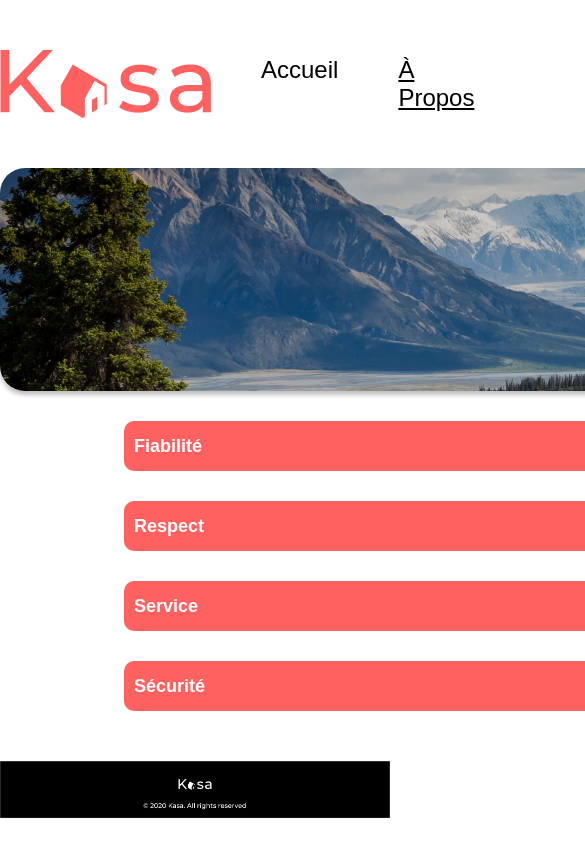
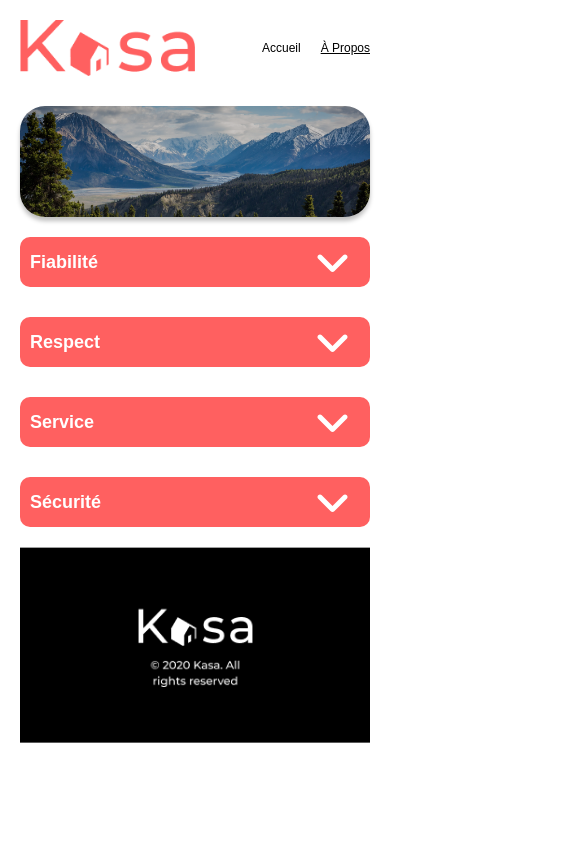
Before and after one commit to NicolasMoulin1/Opc-Projet-8, a React (Vite) app in the folder reactP8/: page /about in a window 390 px wide. Shown: the top 844 px of the page, 585 px wide, since content can reach past the window. Built offline with nearby package versions, Linux system fonts and the light colour scheme.

Commit message:
ajout de la responsive

```diff
--- a/reactP8/src/Components/Apartment.jsx
+++ b/reactP8/src/Components/Apartment.jsx
@@ -44,8 +44,9 @@ const Apartment = () => {
           ))}
         </Carousel>
       </div>
-      <div className="title">
-        <div>
+
+      <div className="info">
+        <div className="title">
           <h1>{apartmentData.title}</h1>
           <p>{apartmentData.location}</p>
         </div>
@@ -54,6 +55,7 @@ const Apartment = () => {
           <p>{apartmentData.hôte.name}</p>
         </div>
       </div>
+
 
       <Tags title={""}>
         <ul>
@@ -71,7 +73,7 @@ const Apartment = () => {
         </div>
       </Tags>
 
-      <div className="title">
+      <div className="detail">
         <Collaps title="Description">{description}</Collaps>
         <Collaps title="Equipement">
           <ul>
--- a/reactP8/src/Components/Collaps.jsx
+++ b/reactP8/src/Components/Collaps.jsx
@@ -1,6 +1,6 @@
-import { useState } from 'react';
-import { FontAwesomeIcon } from '@fortawesome/react-fontawesome';
-import { faAngleDown } from '@fortawesome/free-solid-svg-icons';
+import { useState } from "react";
+import { FontAwesomeIcon } from "@fortawesome/react-fontawesome";
+import { faAngleDown } from "@fortawesome/free-solid-svg-icons";
 
 const Collaps = ({ title, children }) => {
   const [open, setOpen] = useState(false);
@@ -8,10 +8,12 @@ const Collaps = ({ title, children }) => {
   const toggleOpen = () => setOpen(!open);
 
   return (
-    <div className={title}>
-      <FontAwesomeIcon icon={faAngleDown} onClick={toggleOpen} className={`svg-inline--fa fa-angle-down icon ${open ? 'rotate' : ''}`}/>
-      <button>{title}</button>
-      {open && <div>{children}</div>}
+    <div className="collaps">
+      <div className={title}>
+        <FontAwesomeIcon icon={faAngleDown} onClick={toggleOpen} className={`svg-inline--fa fa-angle-down icon ${ open ? "rotate" : "" }`} />
+        <button>{title}</button>
+        {open && <div>{children}</div>}
+      </div>
     </div>
   );
 };
--- a/reactP8/src/Components/Footer.jsx
+++ b/reactP8/src/Components/Footer.jsx
@@ -1,11 +1,17 @@
-import footerImg from "../assets/images/footerImg.png";
+import footerDesktop from "../assets/images/footerDesktop.png";
+import footerMobile from "../assets/images/footerMobile.png";
 
 const Footer = () => {
-    return (
-        <div className="footer">
-            <img src={footerImg} alt="" />
-        </div>
-    );
-}
+  return (
+    <div className="footer">
+      <div className="footerDesktop">
+        <img src={footerDesktop} alt="desktop" />
+      </div>
+      <div className="footerMobile">
+        <img src={footerMobile} alt="mobile" />
+      </div>
+    </div>
+  );
+};
 
 export default Footer;
--- a/reactP8/src/Components/Thumb.jsx
+++ b/reactP8/src/Components/Thumb.jsx
@@ -5,7 +5,7 @@ const Thumb = ({gallery}) => {
     return (
         gallery.map((housing)=>(
             <Link to ={`/apartment/${housing.id}`} className="thumb" key={housing.id}>
-                <img src={housing.cover} alt={housing.title} />
+                <img src={housing.cover} alt="" />
                 <h3><span>{housing.title}</span></h3>
             </Link>
         ))
--- a/reactP8/src/sass/about.scss
+++ b/reactP8/src/sass/about.scss
@@ -5,12 +5,18 @@
   flex-direction: column;
   gap: 30px;
   padding-top: 50px;
-  min-width: 1240px;
+  @media (max-width:768px) {
+    gap: 20px;
+    padding-top: 30px;
+}
   .banner {
     width: 100%;
     height: 223px;
     box-shadow: 0px 4px 4px 0px #00000040;
     border-radius: 25px;
+    @media (max-width:768px) {
+      height: 111px;
+  }
     img {
       width: 100%;
       height: 100%;
@@ -24,6 +30,9 @@
     flex-direction: column;
     width: 80%;
     gap: 30px;
+    @media (max-width:768px) {
+      width: 100%;
+    }
     .content {
       background: #f6f6f673;
       p {
--- a/reactP8/src/sass/apartment.scss
+++ b/reactP8/src/sass/apartment.scss
@@ -1,30 +1,47 @@
 .fiche_logement {
   padding-top: 50px;
-
+  @media (max-width: 768px) {
+    padding-top: 30px;
+    display: flex;
+    flex-direction:column;
+  }
   .carrousel {
     img {
       width: 100%;
       height: 415px;
       object-fit: cover;
       border-radius: 25px;
+      @media (max-width:768px) {
+        height: 255px;
+      }
     }
   }
-  .title {
+  .info {
     display: flex;
     justify-content: space-between;
     padding-top: 40px;
     height: 100%;
     gap: 10px;
+    @media (max-width:768px) {
+      padding-top: 10px;
+    }
     h1 {
       font-weight: 500;
       font-size: 36px;
       margin: 0;
       color: #ff6060;
+      @media (max-width: 768px) {
+        font-size: 17px;
+      }
     }
     p {
       margin: 0;
       font-size: 18px;
       font-weight: 500;
+      @media (max-width: 768px) {
+        font-size: 14px;
+        padding-top: 5px;
+      }
     }
   }
   .tags {
@@ -32,6 +49,9 @@
     justify-content: space-between;
     width: 100%;
     padding-top: 20px;
+    @media (max-width:768px) {
+      flex-direction:column;
+    }
     ul {
       display: flex;
       width: 100%;
@@ -49,25 +69,45 @@
         color: white;
         background: #ff6060;
         border-radius: 10px;
+        @media (max-width:768px) {
+          font-size: 10px;
+          width: 100%;
+        }
       }
     }
     .starRating {
+      display: flex;
+      @media (max-width:768px) {
+        padding-top: 20px;
+      }
       div {
         display: flex;
         gap: 5px;
         font-size: 24px;
+        @media (max-width:768px) {
+          font-size: 18px;
+        }
       }
     }
   }
   .Author {
     display: flex;
     flex-direction: row-reverse;
+    align-items: center;
+    @media (max-width:768px) {
+      position: relative;
+      top: 100px;
 
+    }
     img {
       object-fit: cover;
       border-radius: 60px;
       width: 84px;
       height: 84px;
+      @media (max-width:768px) {
+        width: 42px;
+        height: 42px;
+      }
     }
     p {
       display: flex;
@@ -77,12 +117,21 @@
       color: #ff6060;
       padding-right: 15px;
       margin: 0;
+      @media (max-width:768px) {
+        font-size: 12px;
+        padding-right: 5px;
+      }
     }
   }
-  .title {
+  .detail {
     display: flex;
     gap: 70px;
     padding-top: 30px;
+    @media (max-width:768px) {
+      flex-direction: column;
+      gap: 30px;
+      padding-top: 20px;
+    }
     .Description,
     .Equipement {
       display: flow;
@@ -125,6 +174,9 @@
   svg {
     font-size: 100px;
     color: white;
+    @media (max-width:768px) {
+      font-size: 50px;
+    }
   }
   .carousel div.active {
     display: block;
--- a/reactP8/src/sass/body.scss
+++ b/reactP8/src/sass/body.scss
@@ -1,5 +1,8 @@
 html {
   font-family: "Montserrat", sans-serif;
+  @media (max-width: 768px) {
+    padding: 20px;
+  }
   body {
     margin: 0;
     #root {
--- a/reactP8/src/sass/collaps.scss
+++ b/reactP8/src/sass/collaps.scss
@@ -1,5 +1,6 @@
-.title {
+.collaps {
   position: relative;
+  width: 100%;
   .svg-inline--fa.fa-angle-down {
     transition: transform 0.3s ease-in-out;
     position: absolute;
@@ -9,7 +10,7 @@
     color: white;
     cursor: pointer;
   }
-  }
+
   .icon.rotate {
     transform: rotate(180deg);
   }
@@ -18,3 +19,4 @@
     opacity: 1;
     transform: translateY(0%);
   }
+}
--- a/reactP8/src/sass/footer.scss
+++ b/reactP8/src/sass/footer.scss
@@ -1,7 +1,24 @@
 .footer {
     padding-top: 50px;
+    @media (max-width:768px) {
+        padding-top: 20px;
+    }
     img {
         width: 100%;
         height: 100%;
+        object-fit: cover;
+        @media (max-width:768px) {
+        }
+    }
+    .footerDesktop {
+        @media (max-width:768px) {
+            display: none;
+        }
+    }
+    .footerMobile {
+        display: none;
+        @media (max-width:768px) {
+            display: flex;
+        }
     }
 }
--- a/reactP8/src/sass/header.scss
+++ b/reactP8/src/sass/header.scss
@@ -4,6 +4,16 @@
     justify-content: space-between;
     gap: 50px;
     padding-top: 50px;
+    @media (max-width:768px) {
+        gap: 20px;
+        padding: 0;
+    }
+    img {
+        @media (max-width:768px) {
+            width: 50%;
+            height: 50%;
+        }
+    }
     nav {
         display: flex;
         align-items: center;
@@ -12,10 +22,16 @@
             gap: 60px;
             padding: 0;
             margin: 0;
+            @media (max-width: 768px) {
+                gap: 20px;
+            }
             a {
                 text-decoration: none;
                 color: black;
                 font-size: 24px;
+                @media (max-width:768px) {
+                    font-size: 12px;;
+                }
                 &.underline {
                     text-decoration: underline;
                 }
--- a/reactP8/src/sass/home.scss
+++ b/reactP8/src/sass/home.scss
@@ -5,17 +5,27 @@
     flex-direction: column;
     gap: 50px;
     padding-top: 50px;
-    min-width: 1240px;
+    @media (max-width:768px) {
+        gap: 20px;
+        padding-top: 30px;
+    }
+
     .gallery {
         display: grid;
         grid-template-columns: 1fr 1fr 1fr;
         justify-content: center;
         justify-items: center;
-        align-items: center;
         gap: 50px;
         background: #F6F6F6;
         padding: 50px;
         border-radius: 25px;
+        @media (max-width:768px) {
+            display: flex;
+            flex-direction: column;
+            gap: 20px;
+            padding: 0;
+            background: white;
+        }
     }
     .banner {
         width: 100%;
@@ -23,6 +33,9 @@
         position: relative;
         box-shadow: 0px 4px 4px 0px #00000040;
         border-radius: 25px;
+        @media (max-width:768px) {
+            height: 111px;
+        }
         img {
             width: 100%;
             height: 100%;
@@ -39,6 +52,11 @@
             font-size: 40px;
             line-height: 68px;
             margin: 0;
+            @media (max-width:768px) {
+                font-size: 19px;
+                line-height: 20px;
+
+            }
         }
     }
 }
--- a/reactP8/src/sass/thumb.scss
+++ b/reactP8/src/sass/thumb.scss
@@ -1,8 +1,10 @@
 .thumb {
-    width: 340px;
-    height: 340px;
     cursor: pointer;
     position: relative;
+    @media (max-width:768px) {
+        width: 100%;
+        height: 100%;
+    }
     img {
         width: 100%;
         height: 100%;
@@ -19,13 +21,11 @@
         color: white;
         font-size: 18px;
         margin: 0px;
-        height: 15%;
         width: 100%;
         border-radius: 0 0 25px 25px;
         box-shadow: inset 18px -20px 20px 0px #333;
         span {
-            padding-left: 10px;
-            padding-right: 10px;
+            padding: 10px;
         }
     }
 }
```
Also changed, not shown: reactP8/src/assets/images/footerDesktop.png (renamed from reactP8/src/assets/images/footerImg.png), reactP8/src/assets/images/footerMobile.png (added). Lines whose indentation alone changed are shown as unchanged.
